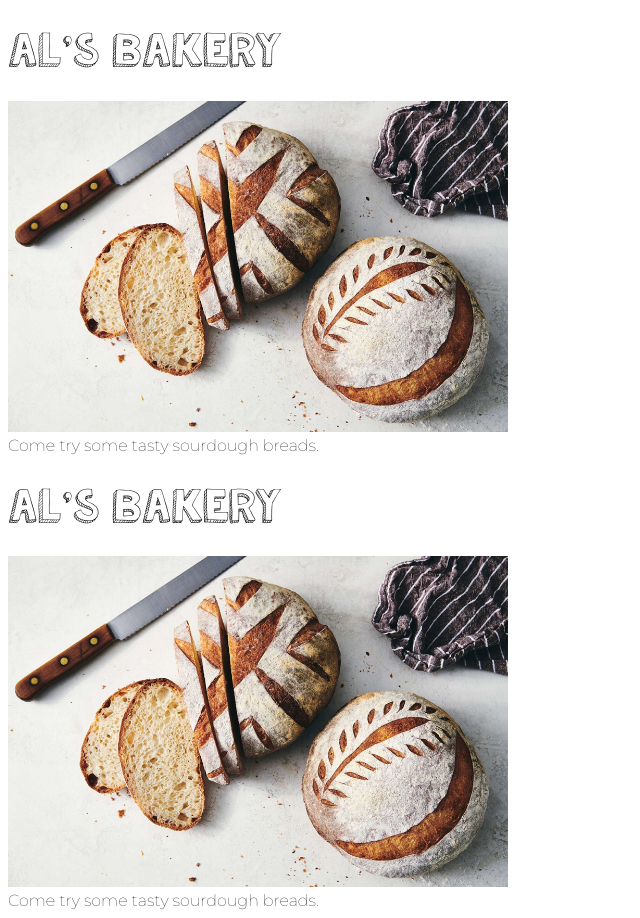
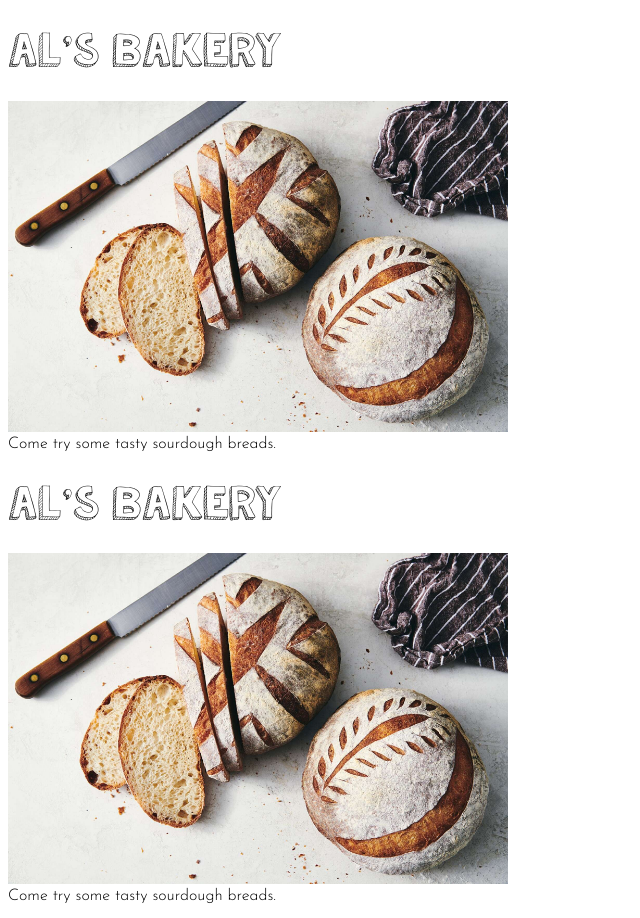
Before and after one commit to crolfs47/odin-js-restaurant-page, a website built with webpack: page dist/index.html in a window 1280 px wide. Shown: the whole page, without its empty margins (0-640 px from the left). Built offline with nearby package versions, Linux system fonts and the light colour scheme.

Commit message:
Switch font

```diff
--- a/src/style.css
+++ b/src/style.css
@@ -6,20 +6,20 @@
 }
 
 @font-face {
-  font-family: 'Montserrat';
-  src: url('./fonts/Montserrat-Thin.ttf');
+  font-family: 'JosefinSans';
+  src: url('./fonts/JosefinSans-Light.ttf');
   font-weight: 600;
   font-style: normal;
 }
 
 button {
-  font-family: 'Montserrat', serif;
+  font-family: 'JosefinSans', serif;
   background: none;
   border: none;
 }
 
 body {
-  font-family: 'Montserrat', serif;
+  font-family: 'JosefinSans', serif;
 }
 
 h1 {
```
Also changed, not shown: src/fonts/JosefinSans-Light.ttf (added), src/fonts/Montserrat-Thin.ttf (deleted).
